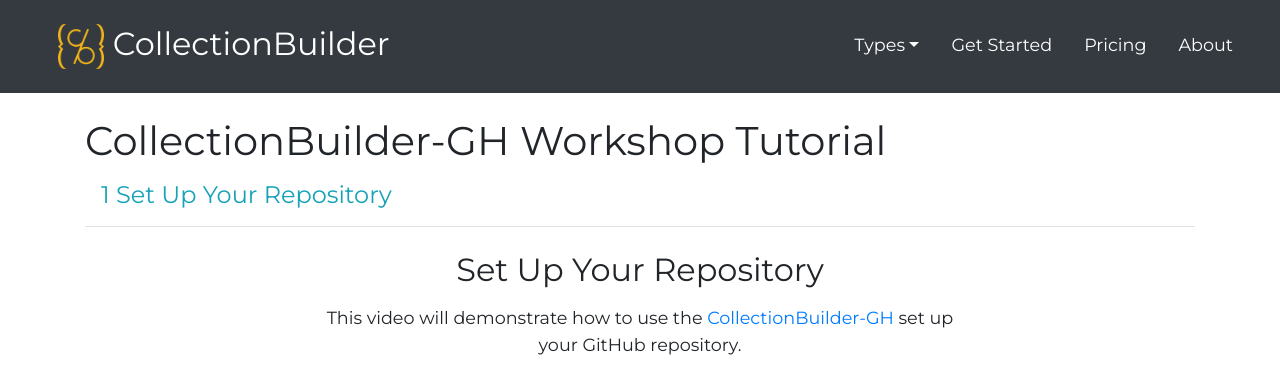
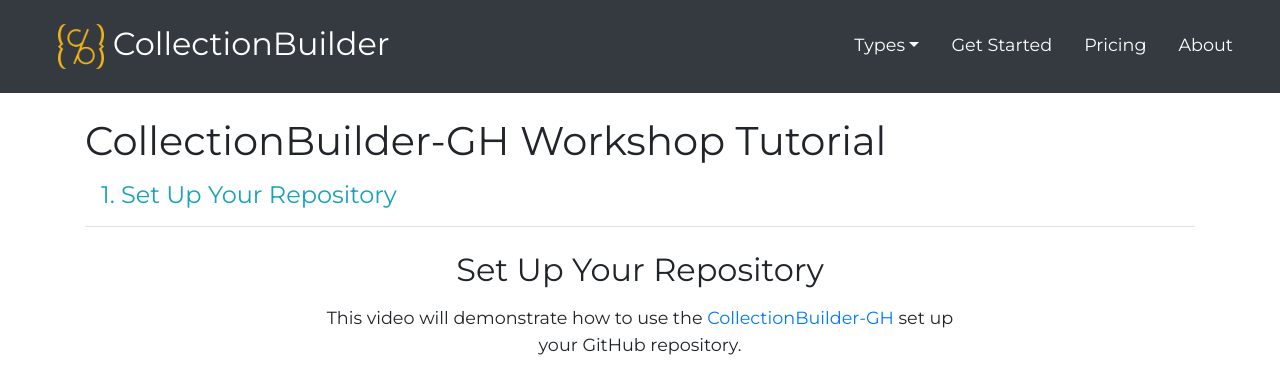
Before and after one commit to CollectionBuilder/collectionbuilder.github.io, a Jekyll site: the page built from _workshop/setuprepo.md, in a window 1280 px wide. Shown: the top 375 px of the page. Built offline with Jekyll 4.4.1, drawn with Linux system fonts in a browser that asks for light colours; comment, search, counter and statistics services are not loaded.

Commit message:
Update workshop.html

```diff
--- a/_layouts/workshop.html
+++ b/_layouts/workshop.html
@@ -5,7 +5,7 @@
 <h1>CollectionBuilder-GH Workshop Tutorial</h1>
 {%assign modules = site.workshop | sort: "step"  %}
 <nav class="nav nav-pills sticky-top bg-white border-bottom text-center mx-auto">{%for module in modules %}
-  {%if page.title == module.title%}<a class="nav-link text-info h4" href="{{module.url | relative_url}}">{{module.step}} {{page.title}}</a>{%else%}<a class="nav-link text-info mx-2" href="{{module.url | append: '.html' | relative_url}}"><small>{{module.step}}. {{module.url | remove: "/workshop/"}}</small></a>{%endif%}{%endfor%}</nav>
+  {%if page.title == module.title%}<a class="nav-link text-info h4" href="{{module.url | relative_url}}">{{module.step}}. {{module.title}}</a>{%else%}<a class="nav-link text-info mx-2" href="{{module.url | append: '.html' | relative_url}}"><small>{{module.step}}. {{module.title}}</small></a>{%endif%}{%endfor%}</nav>
 
 
   <div class="workshop-contents">
```
